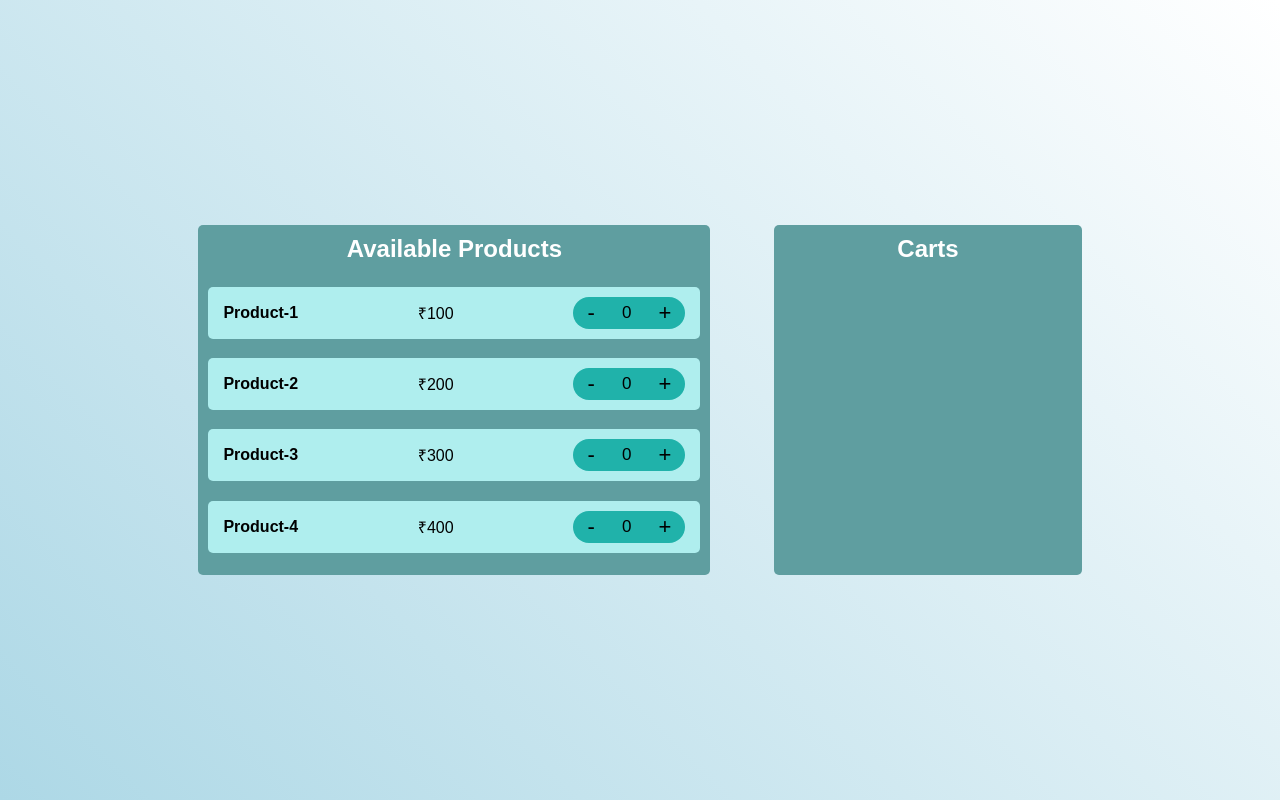
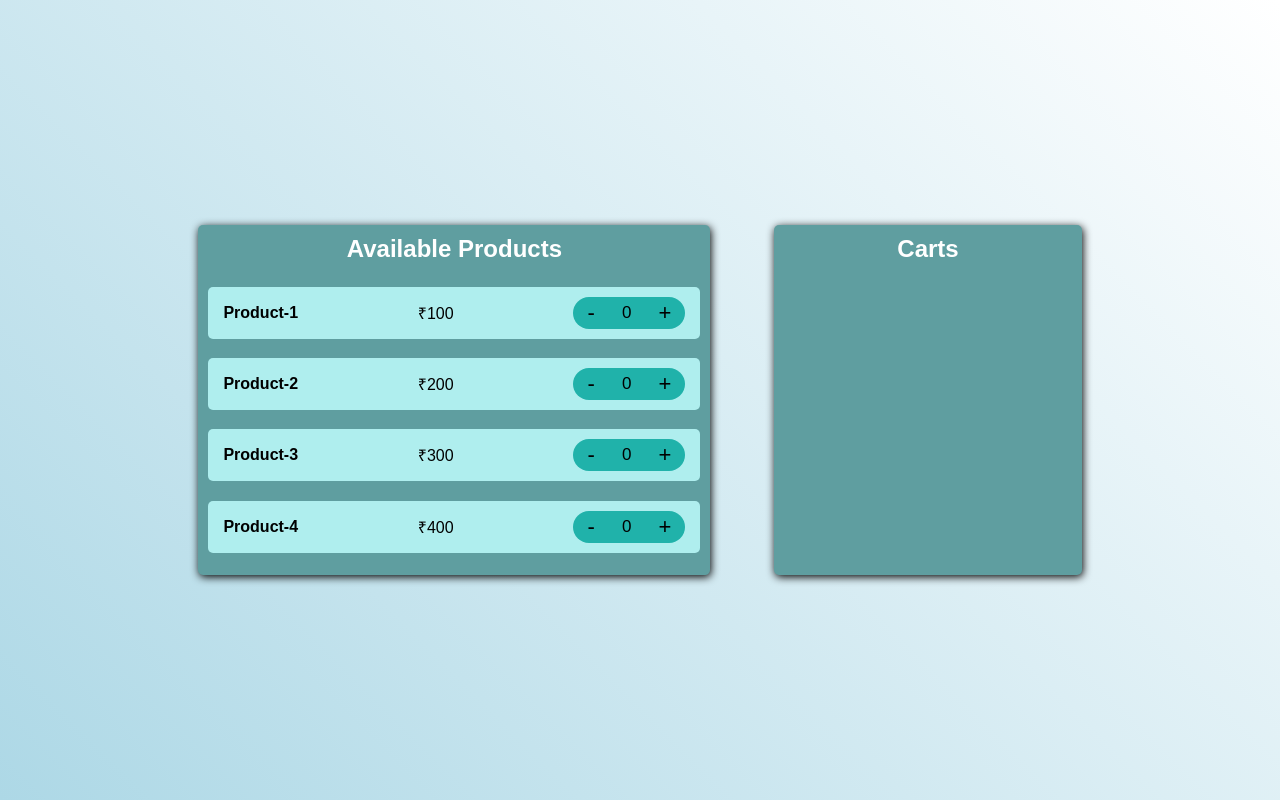
Before and after one commit to Md-ismaeel/GeesterAddtoCartProject_js, a plain HTML site: page index.html in a window 1280 px wide. Drawn offline with Linux system fonts and the light colour scheme.

Commit message:
Shadow Updated

```diff
--- a/index.html
+++ b/index.html
@@ -27,7 +27,6 @@
         justify-content: center;
         align-items: center;
         gap: 5%;
-        /* filter: drop-shadow(2px 4px 6px red); */
       }
       .leftContainer {
         width: 40%;
@@ -40,6 +39,7 @@
         gap: 10px;
         border-radius: 5px;
         background-color: cadetblue;
+        filter: drop-shadow(1px 2px 4px black);
       }
       .leftContainer h2 {
         color: white;
@@ -96,6 +96,7 @@
         background-color: cadetblue;
         overflow: hidden;
         position: relative;
+        filter: drop-shadow(1px 2px 4px black);
       }
 
       .rightContainer h2 {
```
